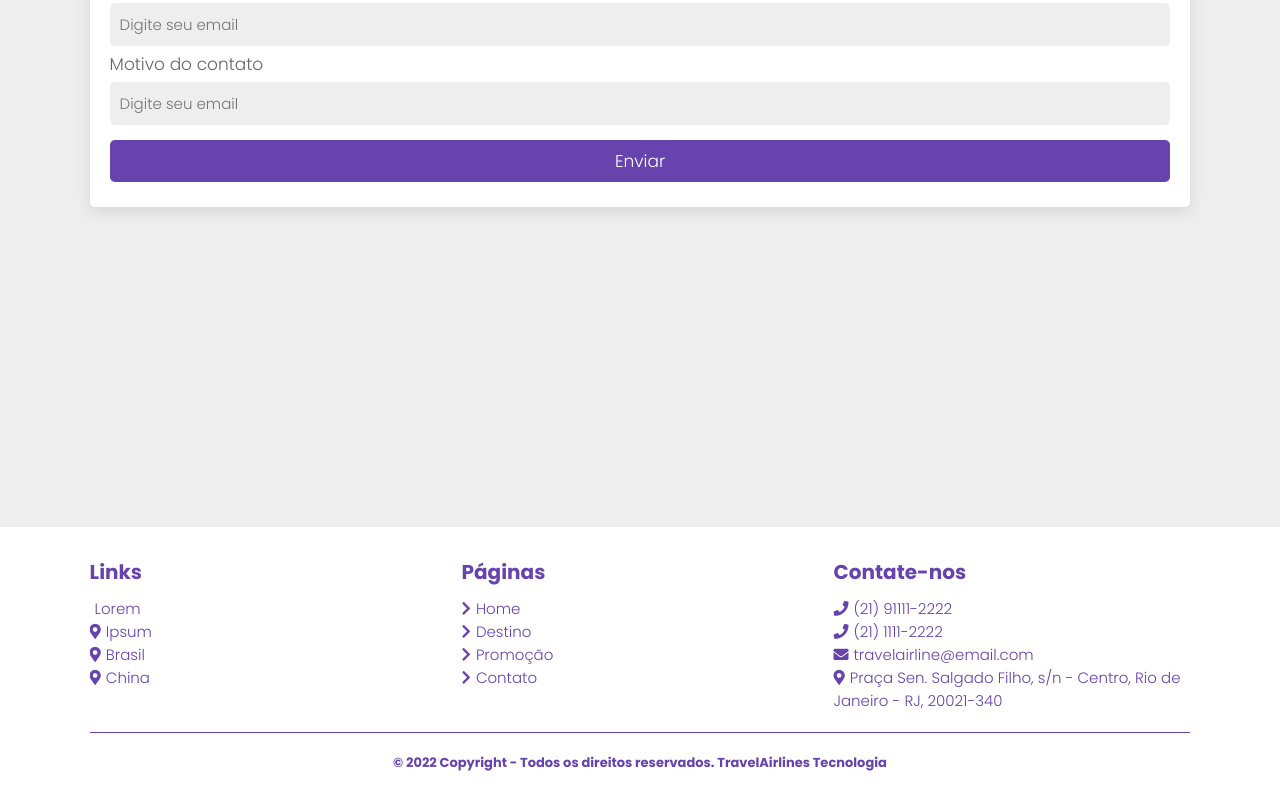
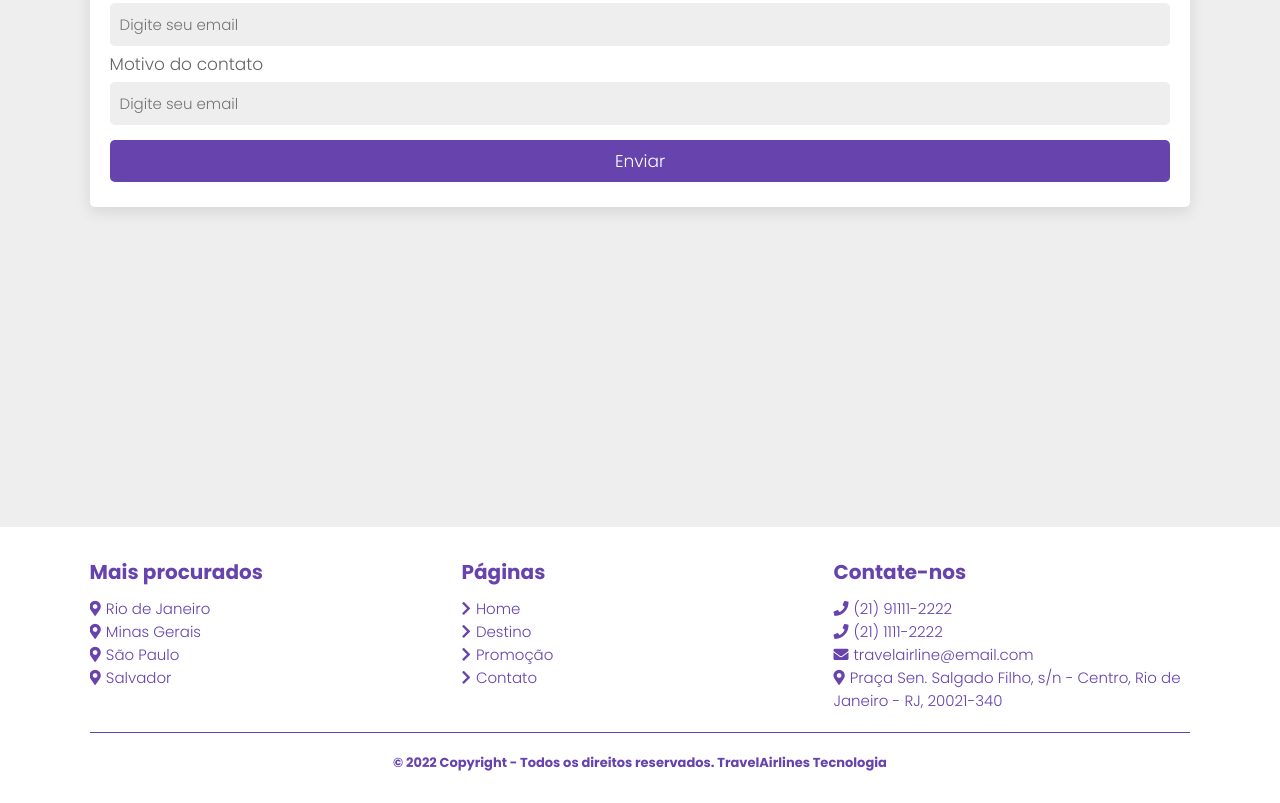
Before and after one commit to robertateles/TravelAirlines, a plain HTML site: page contato.html in a window 1280 px wide. Shown: the part 785-1588 px from the top of the page. Drawn offline with nearby package versions, Linux system fonts and the light colour scheme.

Commit message:
atualização

```diff
--- a/contato.html
+++ b/contato.html
@@ -63,13 +63,12 @@
         <section class="rodape">
             <div class="container">
                 <div class="box">
-                    <h4>Links</h4>
-                    <a href="#"><i class="fas fa-map-market-alt"></i>Lorem</a>
-                    <a href="#"><i class="fas fa-map-marker-alt"></i>Ipsum</a>
-                    <a href="#"><i class="fas fa-map-marker-alt"> </i>Brasil</a>
-                    <a href="#"><i class="fas fa-map-marker-alt"></i>China</a>
+                    <h4>Mais procurados</h4>
+                    <a href="#"><i class="fas fa-map-marker-alt"> </i>Rio de Janeiro</a>
+                    <a href="#"><i class="fas fa-map-marker-alt"></i>Minas Gerais</a>
+                    <a href="#"><i class="fas fa-map-marker-alt"> </i>São Paulo</a>
+                    <a href="#"><i class="fas fa-map-marker-alt"></i>Salvador</a>
                 </div>
-
                 <div class="box">
                     <h4>Páginas</h4>
                     <a href="/index.html"><i class="fas fa-chevron-right"></i>Home</a>
```
